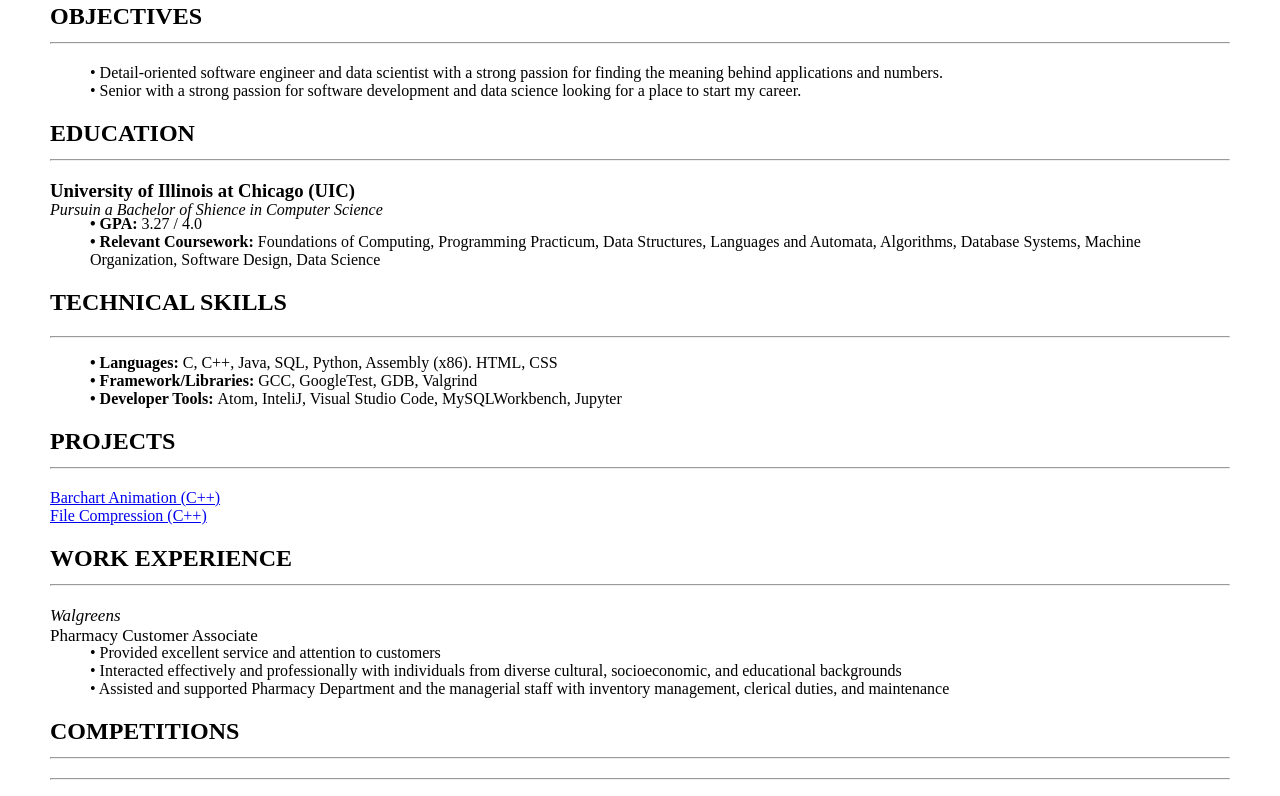
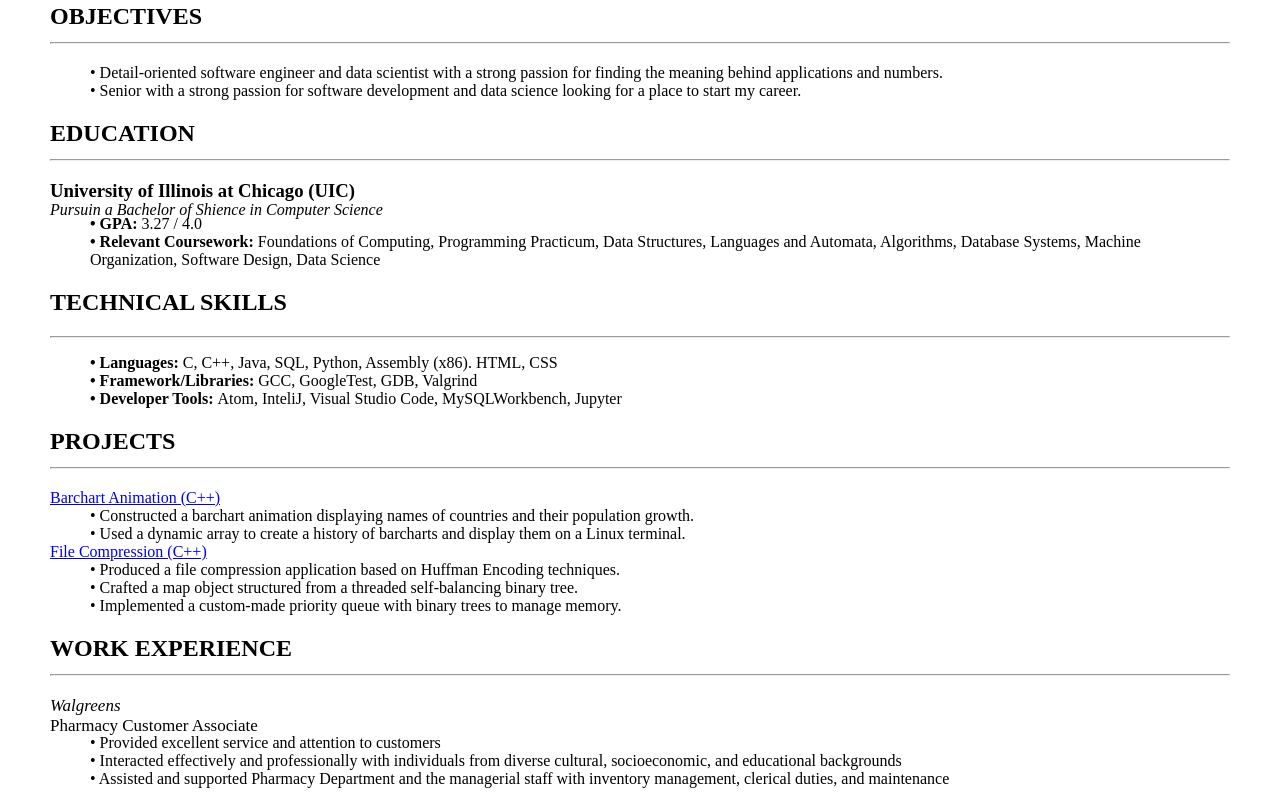
Before and after one commit to vlad2882/resume, a plain HTML site: page resume.html in a window 1280 px wide. Shown: the part 215-1011 px from the top of the page. Drawn offline with Linux system fonts and the light colour scheme.

Commit message:
additions

```diff
--- a/resume.html
+++ b/resume.html
@@ -137,7 +137,17 @@
 
             <a  href = "https://vlad2882.github.io/resume/" target = "_blank"> Barchart Animation (C++)  </a>
             <br>
+            <div class = "tab">
+                • Constructed a barchart animation displaying names of countries and their population growth.
+                <br> • Used a dynamic array to create a history of barcharts and display them on a Linux terminal.
+            </div>
+
             <a  href = "https://vlad2882.github.io/resume/" target = "_blank"> File Compression (C++)  </a>
+            <div class = "tab">
+                • Produced a file compression application based on Huffman Encoding techniques.
+                <br> • Crafted a map object structured from a threaded self-balancing binary tree.
+                <br> • Implemented a custom-made priority queue with binary trees to manage memory.
+            </div>
 
         </body>
 
```
Also changed, not shown: 2 other files.
